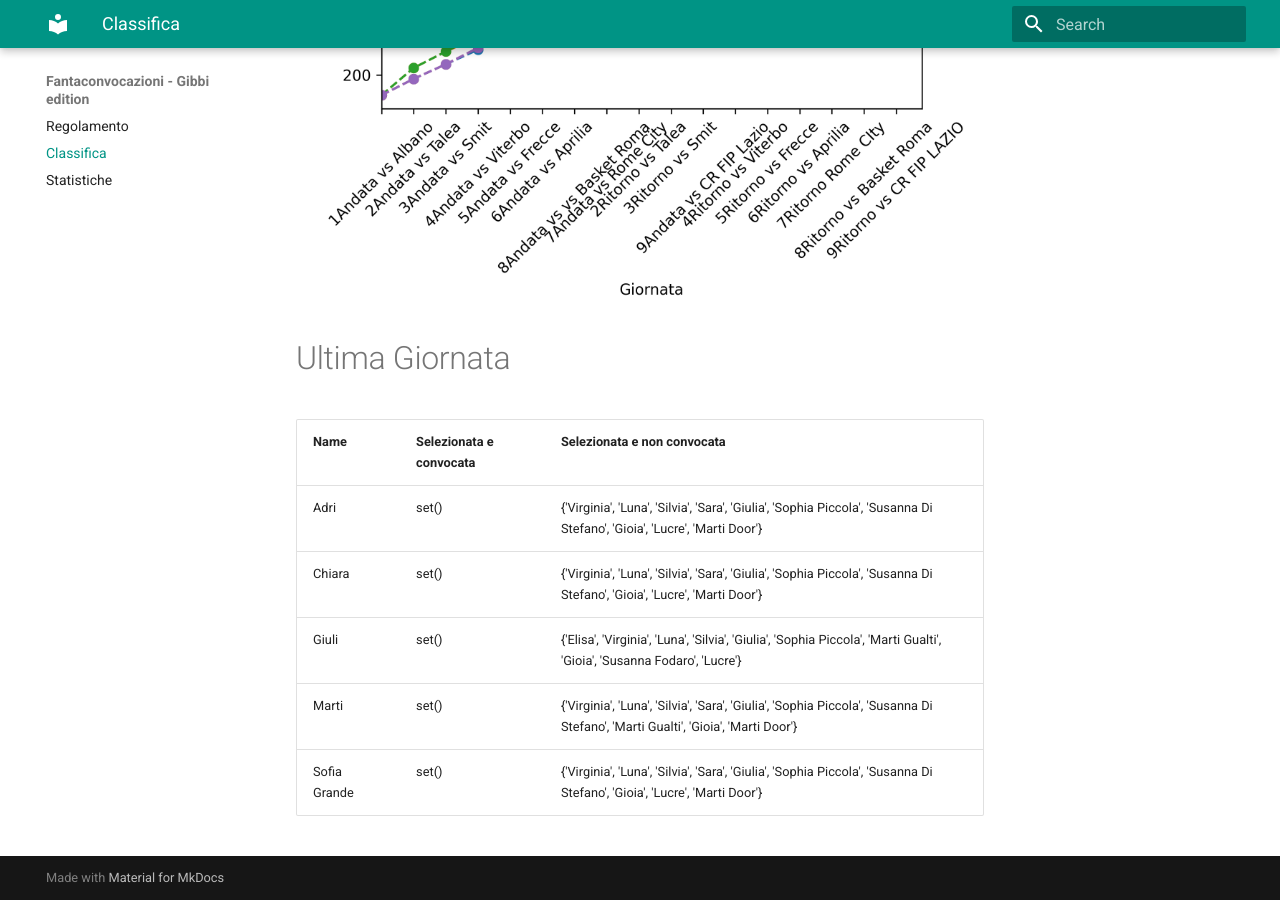
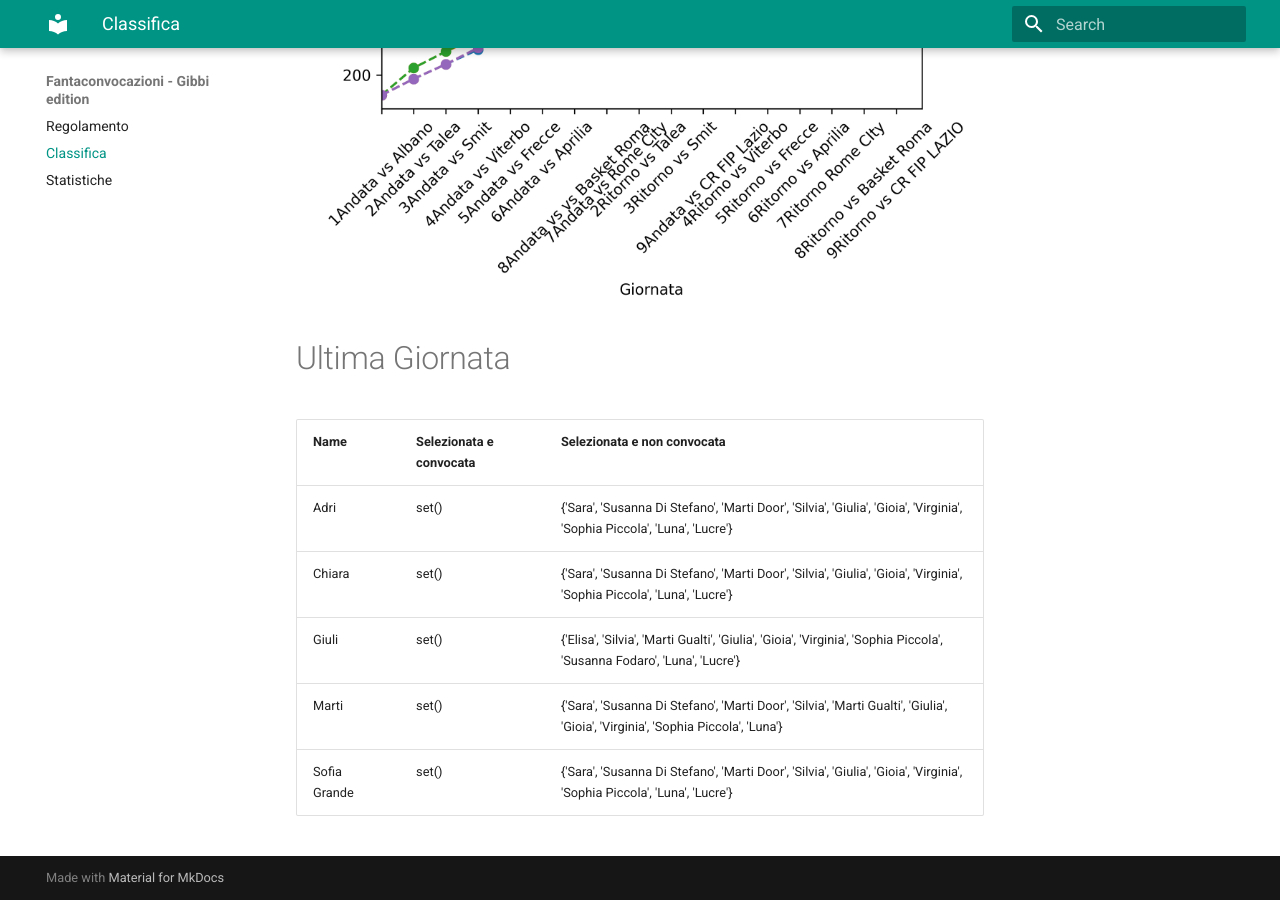
Before and after one commit to martinig94/fantagibbi, an MkDocs documentation site: the page built from docs/Classifica.md, in a window 1280 px wide and 900 px high, scrolled down 810 px. Built offline with MkDocs 1.6.1 and Material for MkDocs 9.7.7, drawn with Linux system fonts in a browser that asks for light colours.

Commit message:
Auto-update from main.py

```diff
--- a/docs/Classifica.md
+++ b/docs/Classifica.md
@@ -18,9 +18,9 @@
 <!-- START_TABLE CORRECT -->
 | Name         | Selezionata e convocata   | Selezionata e non convocata                                                                                                     |
 |:-------------|:--------------------------|:--------------------------------------------------------------------------------------------------------------------------------|
-| Adri         | set()                     | {'Virginia', 'Luna', 'Silvia', 'Sara', 'Giulia', 'Sophia Piccola', 'Susanna Di Stefano', 'Gioia', 'Lucre', 'Marti Door'}        |
-| Chiara       | set()                     | {'Virginia', 'Luna', 'Silvia', 'Sara', 'Giulia', 'Sophia Piccola', 'Susanna Di Stefano', 'Gioia', 'Lucre', 'Marti Door'}        |
-| Giuli        | set()                     | {'Elisa', 'Virginia', 'Luna', 'Silvia', 'Giulia', 'Sophia Piccola', 'Marti Gualti', 'Gioia', 'Susanna Fodaro', 'Lucre'}         |
-| Marti        | set()                     | {'Virginia', 'Luna', 'Silvia', 'Sara', 'Giulia', 'Sophia Piccola', 'Susanna Di Stefano', 'Marti Gualti', 'Gioia', 'Marti Door'} |
-| Sofia Grande | set()                     | {'Virginia', 'Luna', 'Silvia', 'Sara', 'Giulia', 'Sophia Piccola', 'Susanna Di Stefano', 'Gioia', 'Lucre', 'Marti Door'}        |
+| Adri         | set()                     | {'Sara', 'Susanna Di Stefano', 'Marti Door', 'Silvia', 'Giulia', 'Gioia', 'Virginia', 'Sophia Piccola', 'Luna', 'Lucre'}        |
+| Chiara       | set()                     | {'Sara', 'Susanna Di Stefano', 'Marti Door', 'Silvia', 'Giulia', 'Gioia', 'Virginia', 'Sophia Piccola', 'Luna', 'Lucre'}        |
+| Giuli        | set()                     | {'Elisa', 'Silvia', 'Marti Gualti', 'Giulia', 'Gioia', 'Virginia', 'Sophia Piccola', 'Susanna Fodaro', 'Luna', 'Lucre'}         |
+| Marti        | set()                     | {'Sara', 'Susanna Di Stefano', 'Marti Door', 'Silvia', 'Marti Gualti', 'Giulia', 'Gioia', 'Virginia', 'Sophia Piccola', 'Luna'} |
+| Sofia Grande | set()                     | {'Sara', 'Susanna Di Stefano', 'Marti Door', 'Silvia', 'Giulia', 'Gioia', 'Virginia', 'Sophia Piccola', 'Luna', 'Lucre'}        |
 <!-- END_TABLE CORRECT -->
```
